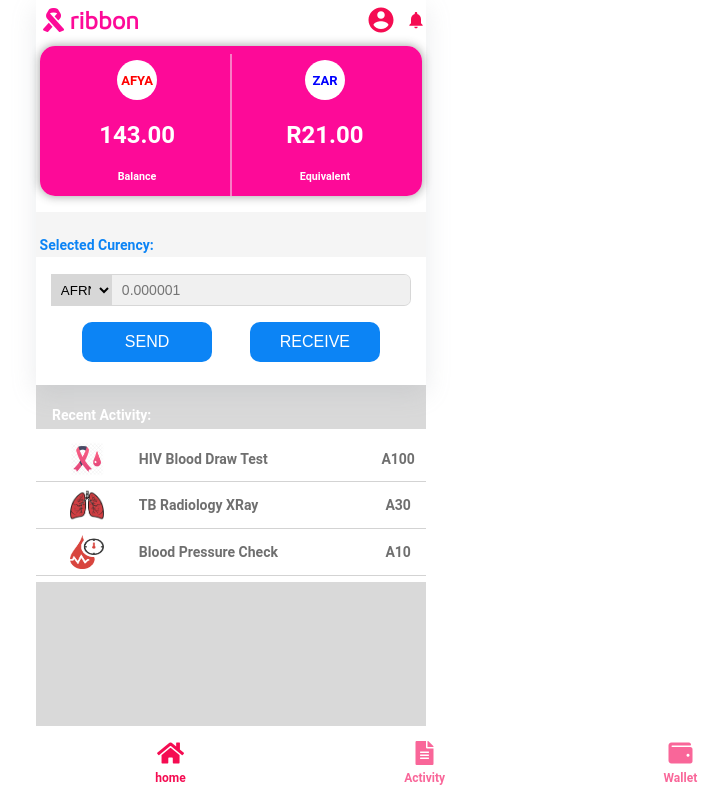
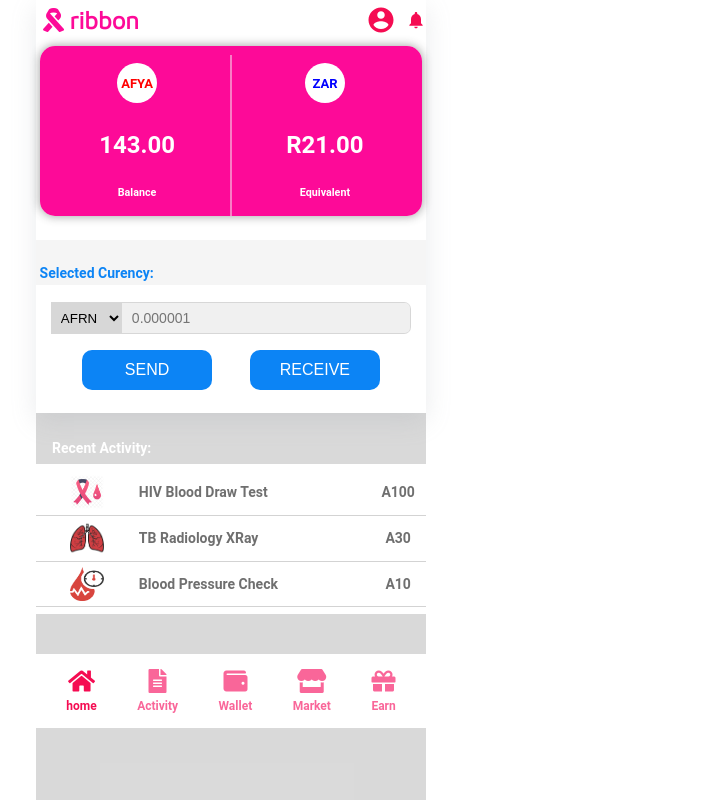
Before and after one commit to bobbycrooz/react-intern-task, a React (Create React App) app: page / in a window 1280 px wide. Shown: the whole page, without its empty margins (409-1137 px from the left). Built offline with nearby package versions, Linux system fonts and the light colour scheme.

Commit message:
fixd a bug

```diff
--- a/package.json
+++ b/package.json
@@ -3,9 +3,6 @@
   "version": "0.1.0",
   "private": true,
   "dependencies": {
-    "@material-ui/core": "^4.11.3",
-    "@material-ui/icons": "^4.11.2",
-    "@material-ui/styles": "^4.11.3",
     "@testing-library/jest-dom": "^5.11.5",
     "@testing-library/react": "^11.1.2",
     "@testing-library/user-event": "^12.2.2",
--- a/src/components/Footer.js
+++ b/src/components/Footer.js
@@ -1,22 +1,24 @@
 import React from "react";
 import styled from "styled-components";
-import { Link} from 'react-router-dom'
-
+import { Link } from "react-router-dom";
 
 const Container = styled.div`
-  width: 100%;
+  width: inherit;
   background-color: #fff;
   margin-top: 2.5rem;
   position: fixed;
-  bottom:0;
+  /* bottom: 0;
+  left:0; */
+  /* border:1px solid; */
+
+
   .iconBox {
     width: 100%;
     height: 100%;
-    padding:10px;
+    padding: 10px;
     background-color: #ffffff;
     display: flex;
     justify-content: space-around;
-
 
     .span {
       padding: 5px;
@@ -24,71 +26,60 @@
       justify-content: center;
       flex-direction: column;
       align-items: center;
-      text-decoration:none;
-      color:#f50c5ea1;
+      text-decoration: none;
+      color: #f50c5ea1;
 
-
-
-      i{
-         font-size: 24px;
-        /* font-weight: 600; */
+      i {
+        font-size: 24px;
       }
-
 
       p {
         font-size: 12px;
         font-weight: 600;
-        margin-top:0.4rem;
+        margin-top: 0.4rem;
       }
-      &:hover{
-      color:#f50c52;
-
+      &:hover {
+        color: #f50c52;
+      }
+      &.active {
+        color: #f50c52;
+      }
     }
-    &.active{
-      color:#f50c52;
-
-    }
-    }
-
-
   }
 `;
 
 const Footer = () => {
   return (
-
-
     <Container>
-      <div className="iconBox" >
-        <Link  className="active span"  to='/home'>
+      <div className="iconBox">
+        <Link className="active span" to="/home">
           <i class="fas fa-home"></i>
 
           <p>home</p>
         </Link>
 
-        <Link to='/' className="span">
-          <i class="fas fa-file-alt" to='/activity'></i>
+        <Link to="/" className="span">
+          <i class="fas fa-file-alt" to="/activity"></i>
           <p>Activity</p>
         </Link>
 
-        <Link  to='/wallet'  className="span">
+        <Link to="/wallet" className="span">
           <i class="fas fa-wallet"></i>
 
           <p>Wallet</p>
         </Link>
 
-        <Link to='/market'  className="span">
-         <i class="fas fa-store"></i>
+        <Link to="/market" className="span">
+          <i class="fas fa-store"></i>
           <p>Market</p>
         </Link>
 
-        <Link  to='/earn'  className="span">
+        <Link to="/earn" className="span">
           <i class="fas fa-gift"></i>
           <p>Earn</p>
         </Link>
       </div>
     </Container>
-
   );
 };
 
--- a/src/components/Header.js
+++ b/src/components/Header.js
@@ -8,7 +8,6 @@
   align-items: center;
   flex-direction: column;
   width: 100%;
-  /* height: 180px; */
   box-shadow: rgba(149, 157, 165, 0.2) 0px 8px 24px;
 `;
 const Nav = styled.div`
@@ -21,40 +20,37 @@
 
 const LogoContainer = styled.div`
   width: 98px;
-  height:100%;
-  margin-left:5px;
+  height: 100%;
+  margin-left: 5px;
   display: flex;
   align-items: center;
   justify-content: space-between;
-  font-family: 'Maven Pro', sans-serif;
-  color:rgba(253, 0, 148, 0.96);
-    i{
+  font-family: "Maven Pro", sans-serif;
+  color: rgba(253, 0, 148, 0.96);
+  i {
     padding: 2px;
     /* margin-top:4px; */
     font-size: 24px;
-
   }
-    h2{
+  h2 {
     padding: 0;
-
   }
 `;
 
 const IconBar = styled.div`
   width: 60px;
-  height:100%;
+  height: 100%;
 
   display: flex;
   align-items: center;
   justify-content: space-between;
-
 `;
 const HeaderCard = styled.div`
   display: flex;
   justify-content: space-around;
   padding: 0.2rem;
   width: 98%;
-  height: 150px;
+  height: 170px;
   background-color: rgba(253, 0, 148, 0.96);
   border-radius: 15px;
   margin-top: 0.4rem;
@@ -145,9 +141,7 @@
         </div>
       </HeaderCard>
 
-      <SelectCurrency/>
-
-
+      <SelectCurrency />
     </Container>
   );
 };
--- a/src/components/RecentActivities.js
+++ b/src/components/RecentActivities.js
@@ -6,11 +6,11 @@
 
 const Container = styled.div`
   width: 100%;
-  margin-top: 1rem;
+  margin-top: 1.2rem;
   div.title {
     background-color: transparent;
     color: #ffffff;
-    padding: 0.4rem 1rem;
+    padding: 0.5rem 1rem;
     font-size: 14px;
     font-weight: 600;
     text-transform: capitalize;
@@ -22,7 +22,7 @@
     display: flex;
     flex-direction: column;
     align-items: center;
-  height: 153px;
+  height: 150px;
 
   }
 `;
--- a/src/components/SelectCurrency.js
+++ b/src/components/SelectCurrency.js
@@ -3,22 +3,21 @@
 
 const Container = styled.div`
   width: 100%;
-  margin-top: 1rem;
+  margin-top: 1.5rem;
   div.title {
     background-color: rgba(243, 243, 243, 0.8);
     color: #0c84f5;
     padding: 0.3rem 0.225rem;
     font-size: 14px;
     font-weight: 600;
-    height:45px;
-    display:flex;
-    align-items:flex-end;
-
+    height: 45px;
+    display: flex;
+    align-items: flex-end;
   }
   div.card {
     width: 100%;
     background-color: #fff;
-    padding: 0.7rem ;
+    padding: 0.7rem;
     display: flex;
     flex-direction: column;
     align-items: center;
@@ -32,7 +31,7 @@
       margin-top: 5px;
 
       select {
-        width: 60px;
+        width: 70px;
         height: 100%;
         background-color: #d8d8d8f5;
         border: none;
@@ -44,7 +43,7 @@
         }
       }
       input {
-        width: calc(100% - 60px);
+        width: calc(100% - 70px);
         height: 100%;
         background-color: #f3f3f3e7;
         border: none;
@@ -61,7 +60,6 @@
     }
     div.button_container {
       width: 100%;
-      /* border:1px solid #b9b9b9; */
       padding: 0.7rem 1rem;
       display: flex;
       justify-content: space-around;
@@ -77,13 +75,12 @@
         align-items: center;
         width: 130px;
         cursor: pointer;
-        color:#fff;
-        font-size:16px;
+        color: #fff;
+        font-size: 16px;
 
         &:focus {
           outline: none;
         }
-
       }
     }
   }
```
Also changed, not shown: src/App.js (+6 -11 lines), 1 other file (tests, documents, lock files or other folders). Lines whose indentation alone changed are shown as unchanged.
